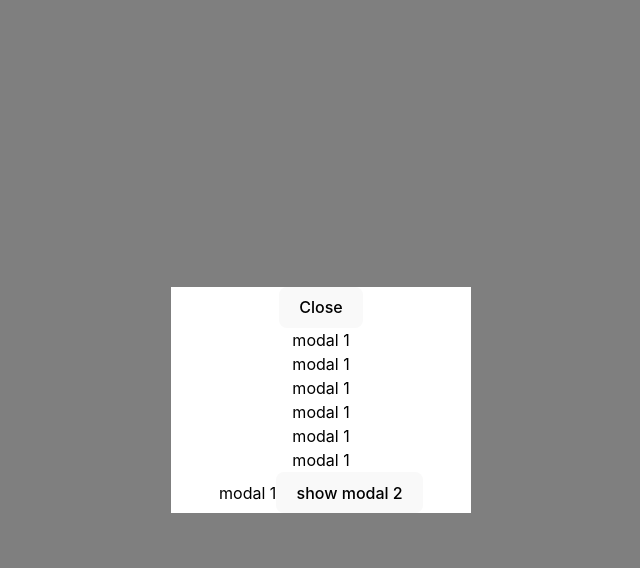
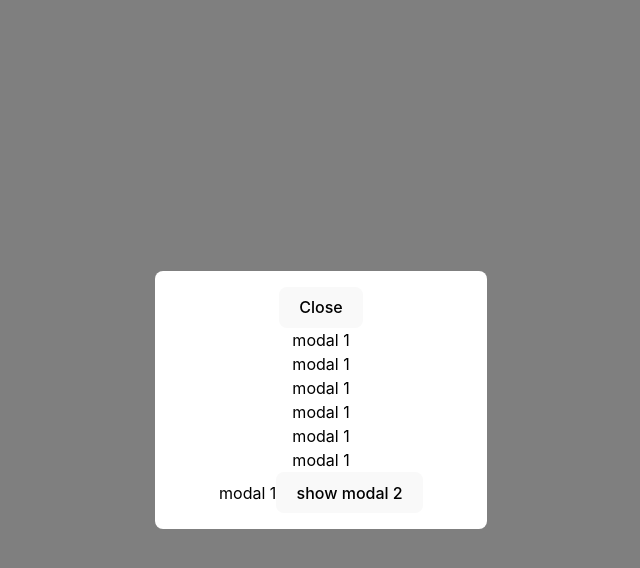
Before and after one commit to rldnrl/modal-system, a React (Vite) app: page / in a window 1280 px wide. Both pictures are taken after a click on the button "push a modal". Shown: the top 568 px of the page, without its empty margins (319-959 px from the left). Built offline with nearby package versions, Linux system fonts and the light colour scheme.

Commit message:
style: add padding and border radius

```diff
--- a/src/components/Modal/Modal.style.css
+++ b/src/components/Modal/Modal.style.css
@@ -14,4 +14,6 @@
 .modal .modal-contents {
   background-color: #ffffff;
   width: 300px;
+  padding: 16px;
+  border-radius: 8px;
 }
```
